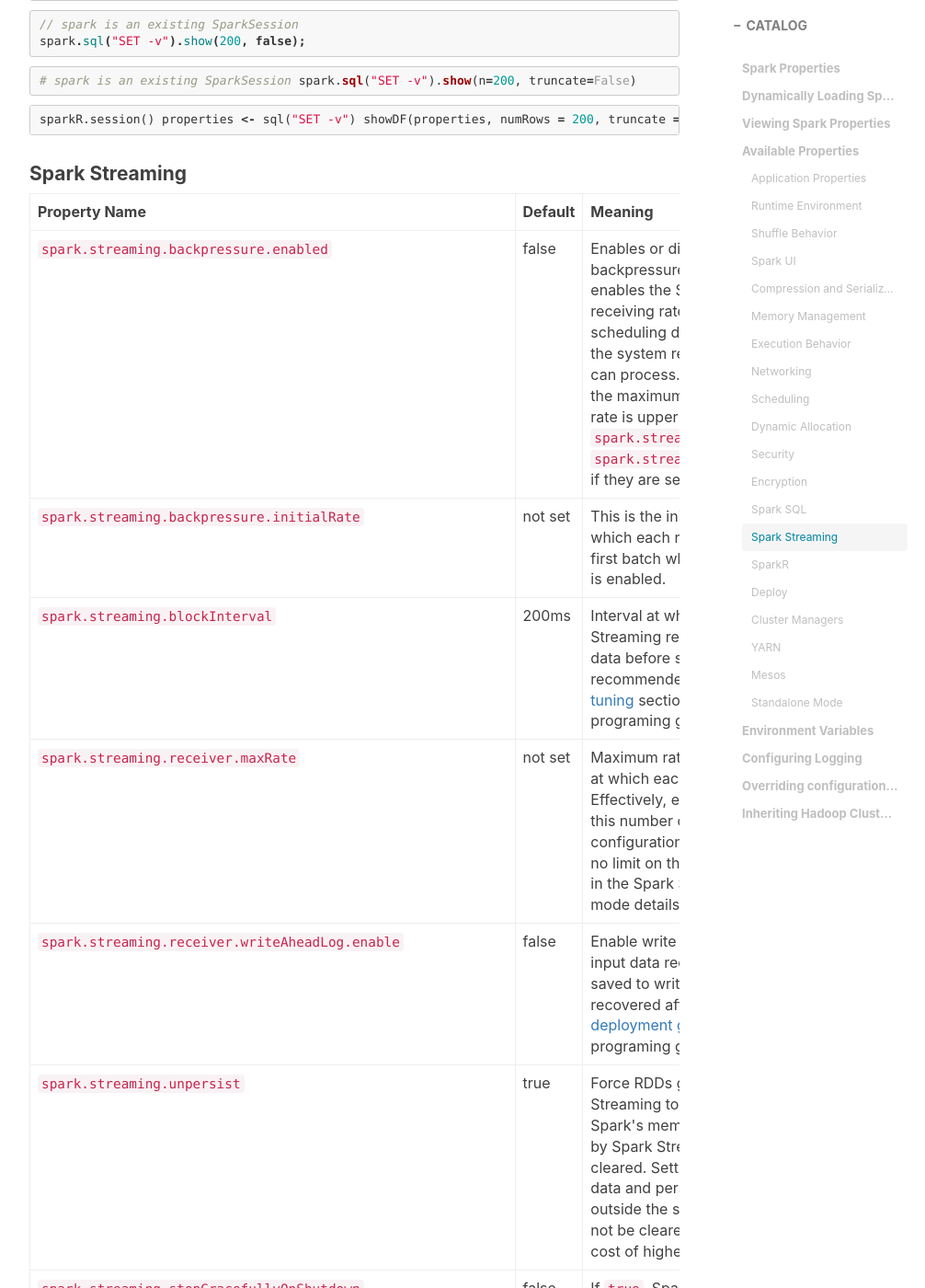
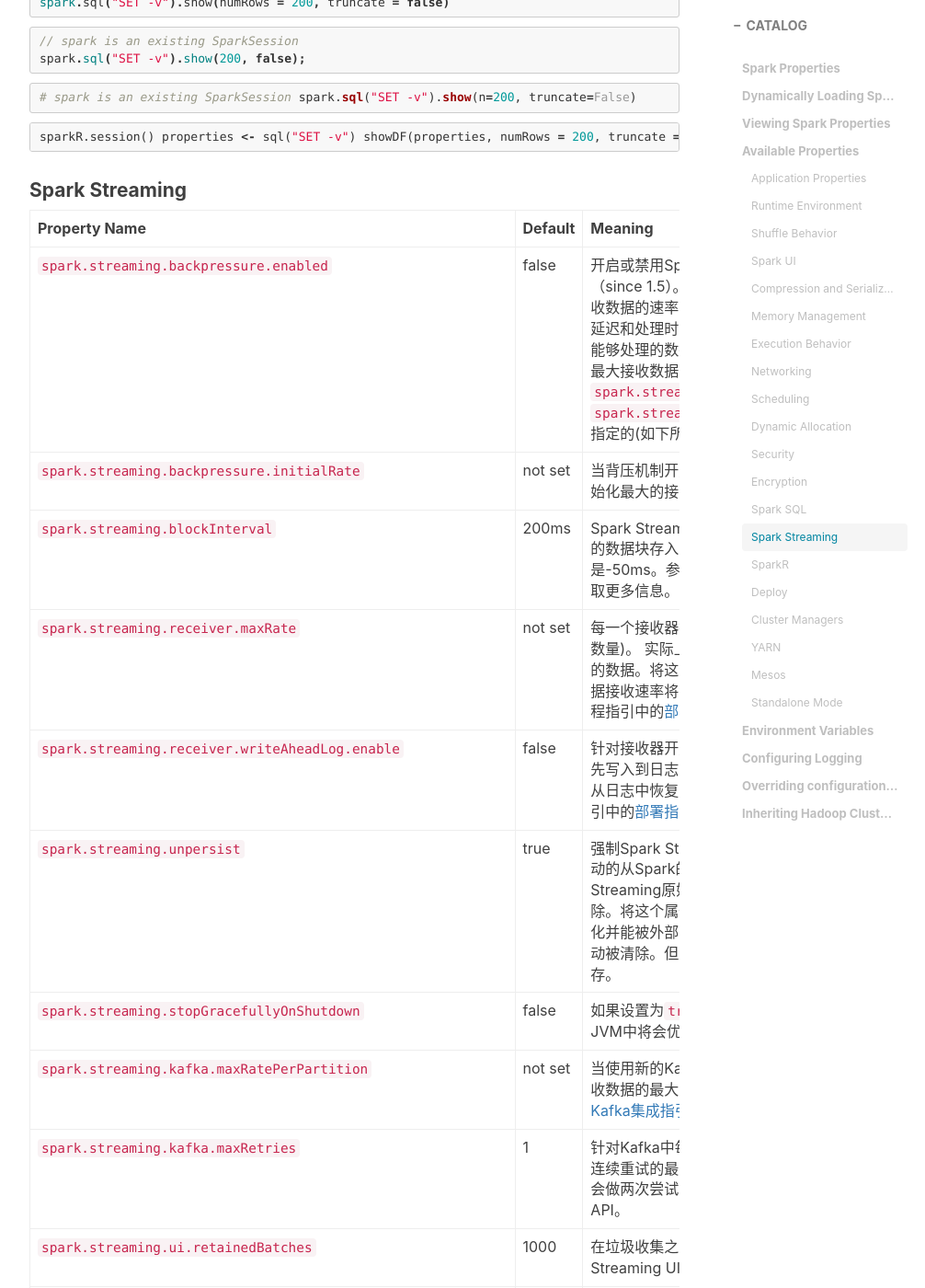
Before and after one commit to shoppingwang/shoppingwang.github.io, a Jekyll site: the page built from _posts/2016-07-17-spark-configuration-translation-for-latest.markdown, in a window 1280 px wide and 1400 px high, scrolled down 22779 px. Shown: the whole window at 92% size, without its empty margins (233-1239 px from the left). Built offline with Jekyll 4.4.1, drawn with Linux system fonts in a browser that asks for light colours; nearby versions of some CDN libraries; comment, search, counter and statistics services are not loaded; some of the changed text lies outside the part shown.

Commit message:
Spark Streaming Translation

```diff
--- a/_posts/2016-07-17-spark-configuration-translation-for-latest.markdown
+++ b/_posts/2016-07-17-spark-configuration-translation-for-latest.markdown
@@ -1296,6 +1296,7 @@
 
 {% highlight scala %}
 // spark is an existing SparkSession
+
 spark.sql("SET -v").show(numRows = 200, truncate = false)
 {% endhighlight %}
 
@@ -1337,116 +1338,91 @@
   <td><code>spark.streaming.backpressure.enabled</code></td>
   <td>false</td>
   <td>
-    Enables or disables Spark Streaming's internal backpressure mechanism (since 1.5).
-    This enables the Spark Streaming to control the receiving rate based on the
-    current batch scheduling delays and processing times so that the system receives
-    only as fast as the system can process. Internally, this dynamically sets the
-    maximum receiving rate of receivers. This rate is upper bounded by the values
-    <code>spark.streaming.receiver.maxRate</code> and <code>spark.streaming.kafka.maxRatePerPartition</code>
-    if they are set (see below).
+    开启或禁用Spark Streaming的内部背压机制（since 1.5）。这个可以让Spark Streaming控制接收数据的速率，这个速率是基于当前批处理调度的延迟和处理时间来的，所以系统会尽可能接收系统能够处理的数据。在内部，这个接收器动态的设置最大接收数据的速率。这个速率的上限是由
+    <code>spark.streaming.receiver.maxRate</code>和<code>spark.streaming.kafka.maxRatePerPartition</code>
+指定的(如下所示)。
   </td>
 </tr>
 <tr>
   <td><code>spark.streaming.backpressure.initialRate</code></td>
   <td>not set</td>
   <td>
-    This is the initial maximum receiving rate at which each receiver will receive data for the
-    first batch when the backpressure mechanism is enabled.
+    当背压机制开启时，接收器第一次接收批处理时初始化最大的接收速率。
   </td>
 </tr>
 <tr>
   <td><code>spark.streaming.blockInterval</code></td>
   <td>200ms</td>
   <td>
-    Interval at which data received by Spark Streaming receivers is chunked
-    into blocks of data before storing them in Spark. Minimum recommended - 50 ms. See the
-    <a href="streaming-programming-guide.html#level-of-parallelism-in-data-receiving">performance
-     tuning</a> section in the Spark Streaming programing guide for more details.
+    Spark Streaming接收数据时间隔多长时间将收到的数据块存入Spark的block中。最小值建议是-50ms。参见Spark Streaming
+    <a href="streaming-programming-guide.html#level-of-parallelism-in-data-receiving">性能调优</a>章节获取更多信息。
   </td>
 </tr>
 <tr>
   <td><code>spark.streaming.receiver.maxRate</code></td>
   <td>not set</td>
   <td>
-    Maximum rate (number of records per second) at which each receiver will receive data.
-    Effectively, each stream will consume at most this number of records per second.
-    Setting this configuration to 0 or a negative number will put no limit on the rate.
-    See the <a href="streaming-programming-guide.html#deploying-applications">deployment guide</a>
-    in the Spark Streaming programing guide for mode details.
+    每一个接收器接收数据最大的速率(每秒接收数据的数量)。
+    实际上，每个流每秒将会消耗最多它能消耗的数据。将这个配置设置为0或者一个负数，那么数据接收速率将没有限制。
+    参见Spark Streaming编程指引中的<a href="streaming-programming-guide.html#deploying-applications">部署指引</a>获取更多信息。
   </td>
 </tr>
 <tr>
   <td><code>spark.streaming.receiver.writeAheadLog.enable</code></td>
   <td>false</td>
   <td>
-    Enable write ahead logs for receivers. All the input data received through receivers
-    will be saved to write ahead logs that will allow it to be recovered after driver failures.
-    See the <a href="streaming-programming-guide.html#deploying-applications">deployment guide</a>
-    in the Spark Streaming programing guide for more details.
+    针对接收器开启WAL。所有通过接收器的数据将会先写入到日志中，这样允许当驱动错误发生时可以从日志中恢复数据。
+    参见Spark Streaming编程指引中的<a href="streaming-programming-guide.html#deploying-applications">部署指引</a>获取更多信息。
   </td>
 </tr>
 <tr>
   <td><code>spark.streaming.unpersist</code></td>
   <td>true</td>
   <td>
-    Force RDDs generated and persisted by Spark Streaming to be automatically unpersisted from
-    Spark's memory. The raw input data received by Spark Streaming is also automatically cleared.
-    Setting this to false will allow the raw data and persisted RDDs to be accessible outside the
-    streaming application as they will not be cleared automatically. But it comes at the cost of
-    higher memory usage in Spark.
+    强制Spark Streaming生成的RDD持久化并且能自动的从Spark的内存中自动去持久化。Spark Streaming原始接收的输入数据也将会被自动清除。将这个属性设置为false将会允许原始数据持久化并能被外部的streaming应用所访问，它也不会自动被清除。但是这将会在Spark中使用过高的内存。
   </td>
 </tr>
 <tr>
   <td><code>spark.streaming.stopGracefullyOnShutdown</code></td>
   <td>false</td>
   <td>
-    If <code>true</code>, Spark shuts down the <code>StreamingContext</code> gracefully on JVM
-    shutdown rather than immediately.
+    如果设置为<code>true</code>，比起直接停止的方式，Spark在JVM中将会优雅的停止。
   </td>
 </tr>
 <tr>
   <td><code>spark.streaming.kafka.maxRatePerPartition</code></td>
   <td>not set</td>
   <td>
-    Maximum rate (number of records per second) at which data will be read from each Kafka
-    partition when using the new Kafka direct stream API. See the
-    <a href="streaming-kafka-integration.html">Kafka Integration guide</a>
-    for more details.
+    当使用新的Kafka流API时，每一个Kafka分区中接收数据的最大速率（每秒接收数据的数量）。参见
+    <a href="streaming-kafka-integration.html">Kafka集成指引</a>获取更多信息。
   </td>
 </tr>
 <tr>
   <td><code>spark.streaming.kafka.maxRetries</code></td>
   <td>1</td>
   <td>
-    Maximum number of consecutive retries the driver will make in order to find
-    the latest offsets on the leader of each partition (a default value of 1
-    means that the driver will make a maximum of 2 attempts). Only applies to
-    the new Kafka direct stream API.
+    针对Kafka中每个分区查找它的最新的offset信息的连续重试的最大次数（默认值为1意味着driver最多会做两次尝试）。此项只能应用于新的Kafka流API。
   </td>
 </tr>
 <tr>
   <td><code>spark.streaming.ui.retainedBatches</code></td>
   <td>1000</td>
   <td>
-    How many batches the Spark Streaming UI and status APIs remember before garbage collecting.
+    在垃圾收集之前，Spark Web UI中保存多少Spark Streaming UI和status APIs信息。
   </td>
 </tr>
 <tr>
   <td><code>spark.streaming.driver.writeAheadLog.closeFileAfterWrite</code></td>
   <td>false</td>
   <td>
-    Whether to close the file after writing a write ahead log record on the driver. Set this to 'true'
-    when you want to use S3 (or any file system that does not support flushing) for the metadata WAL
-    on the driver.
+    在Driver写入一条WAL记录后是否关闭文件。当你想要使用S3（或者其他不支持flushing的文件系统）设置这个为true。
   </td>
 </tr>
 <tr>
   <td><code>spark.streaming.receiver.writeAheadLog.closeFileAfterWrite</code></td>
   <td>false</td>
   <td>
-    Whether to close the file after writing a write ahead log record on the receivers. Set this to 'true'
-    when you want to use S3 (or any file system that does not support flushing) for the data WAL
-    on the receivers.
+    当接收器写入一条WAL记录后是否关闭文件。当你想要使用S3（或者其他不支持flushing的文件系统）设置这个为true。
   </td>
 </tr>
 </table>
```
